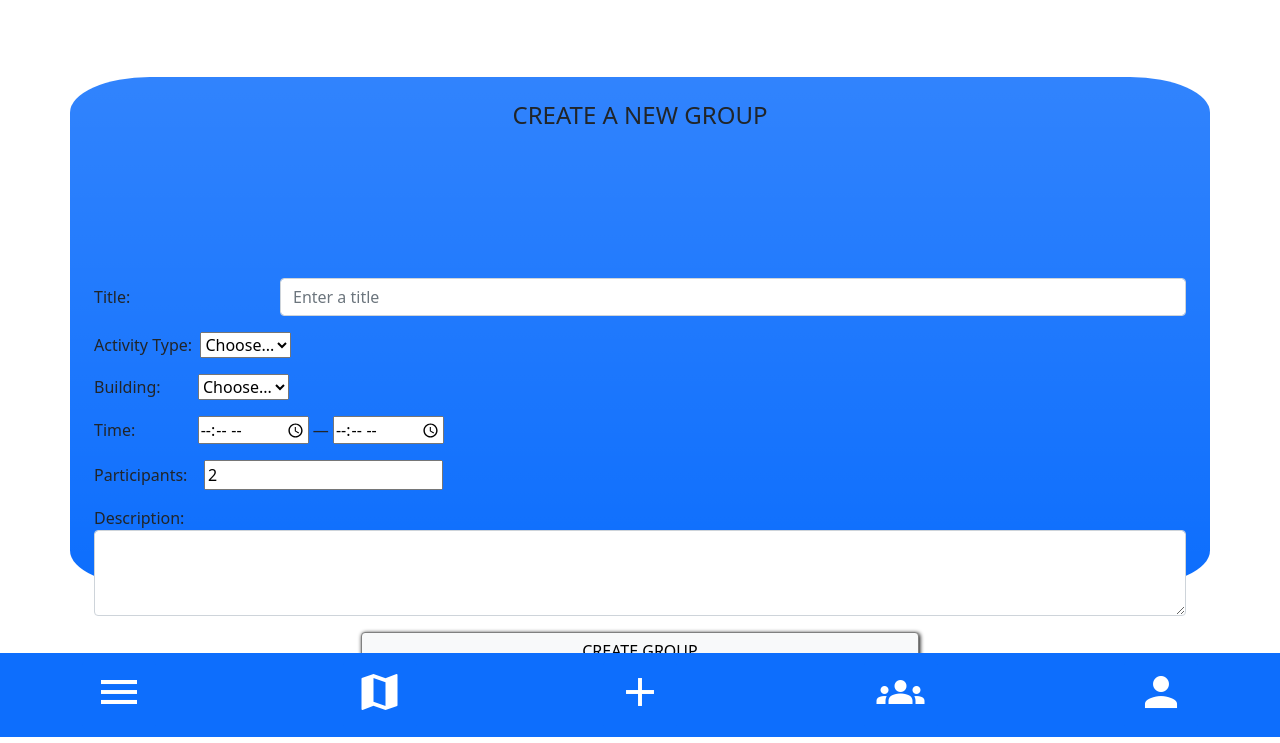
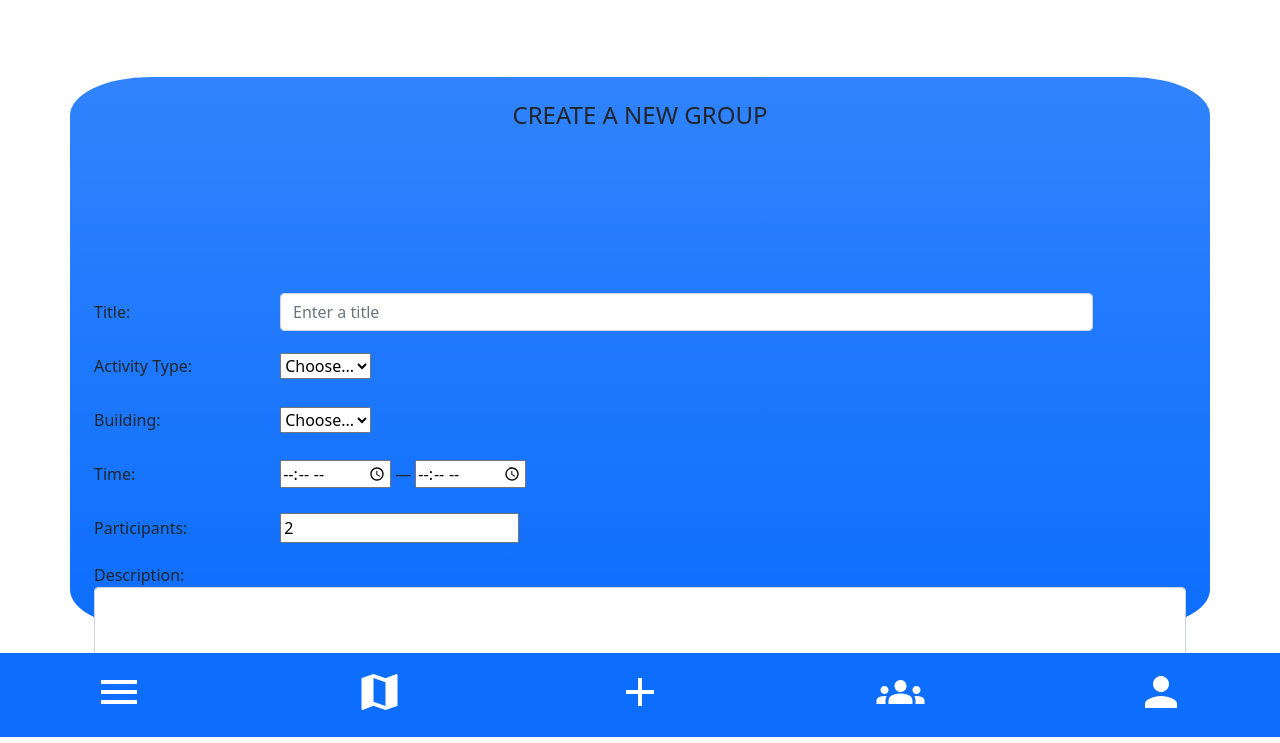
Before and after one commit to camwalford/CampusConnections, a plain HTML site: page createGroup.html in a window 1280 px wide. Shown: the part 63-806 px from the top of the page. Drawn offline with nearby package versions, Linux system fonts and the light colour scheme.

Commit message:
Changed the spacing between labels and inputs in createGroup.html using bootstrap grid features (col-sm-2)

```diff
--- a/createGroup.html
+++ b/createGroup.html
@@ -63,17 +63,13 @@
       <form class="centered">
         <div class="form-group row mt-3">
           <label for="activityTitle" class="col-sm-2 col-form-label">Title:</label>
-          <div class="col-sm-10">
-            <input
-              type="text"
-              class="form-control"
-              id="activityTitle"
-              placeholder="Enter a title"/>
+          <div class="col-sm-9">
+            <input type="text" name="activityTitle" class="form-control" id="activityTitle" placeholder="Enter a title"/>
           </div>
         </div>
         <div class="form-group-row mt-3">
-          <label for="activityType">Activity Type:&nbsp; </label>
-          <select class="custom-select mr-2" id="activityType">
+          <label for="activityType"  class="col-sm-2 col-form-label">Activity Type: </label>
+          <select class="custom-select mr-2" id="activityType" name="activityType">
             <option selected>Choose...</option>
             <option value="1">Socialize</option>
             <option value="2">Study</option>
@@ -83,8 +79,8 @@
           </select>
         </div>
         <div class="form-group-row mt-3">
-            <label for="building">Building:&nbsp;&nbsp;&nbsp;&nbsp;&nbsp;&nbsp;&nbsp;&nbsp; </label>
-            <select class="custom-select mr-2" id="building">
+            <label for="building"  class="col-sm-2 col-form-label">Building: </label>
+            <select class="custom-select mr-2" id="building" name="building">
               <option selected>Choose...</option>
               <option value="SW1">SW1</option>
               <option value="SW2">SW2</option>
@@ -94,22 +90,22 @@
             </select>
         </div>
         <div class="form-group-row mt-3">
-            <label for="startTime">Time: &nbsp;&nbsp;&nbsp;&nbsp;&nbsp;&nbsp;&nbsp;&nbsp;&nbsp;&nbsp;&nbsp;&nbsp;&nbsp;</label>
+            <label for="startTime" class="col-sm-2 col-form-label">Time: </label>
             <input id="startTime" type="time" name="startTime"/>
             <label for="endTime">—</label>
             <input id="endTime" type="time" name="endTime"/>
         </div>
         <div class="form-group-row mt-3">
-            <label for="participantNumber">Participants:&nbsp;&nbsp;&nbsp;</label>
-            <input type="number" id="participantNumber" value="2" pattern="[2-20]"></input>
+            <label for="participants"  class="col-sm-2 col-form-label">Participants:</label>
+            <input type="number" id="participants" value="2" pattern="[2-20]" name="participants"></input>
         </div>
         <div class="form-group-row mt-3">
           <label for="description">Description:</label>
-          <textarea class="form-control" id="description" rows="3"></textarea>
+          <textarea class="form-control" id="description" rows="3" name="description"></textarea>
         </div>
 
         <div class="form-group row mt-3">
-          <button type="submit" id="createGroupButton" class="btn btn-light text-black mb-3 d-inline-block w-50" value="CREATE GROUP">
+          <button type="submit" id="createGroupButton" class="btn btn-light text-black mb-3 d-inline-block w-50" value="CREATE GROUP" name="createGroupButton">
             CREATE GROUP
           </button>
         </div>
```
